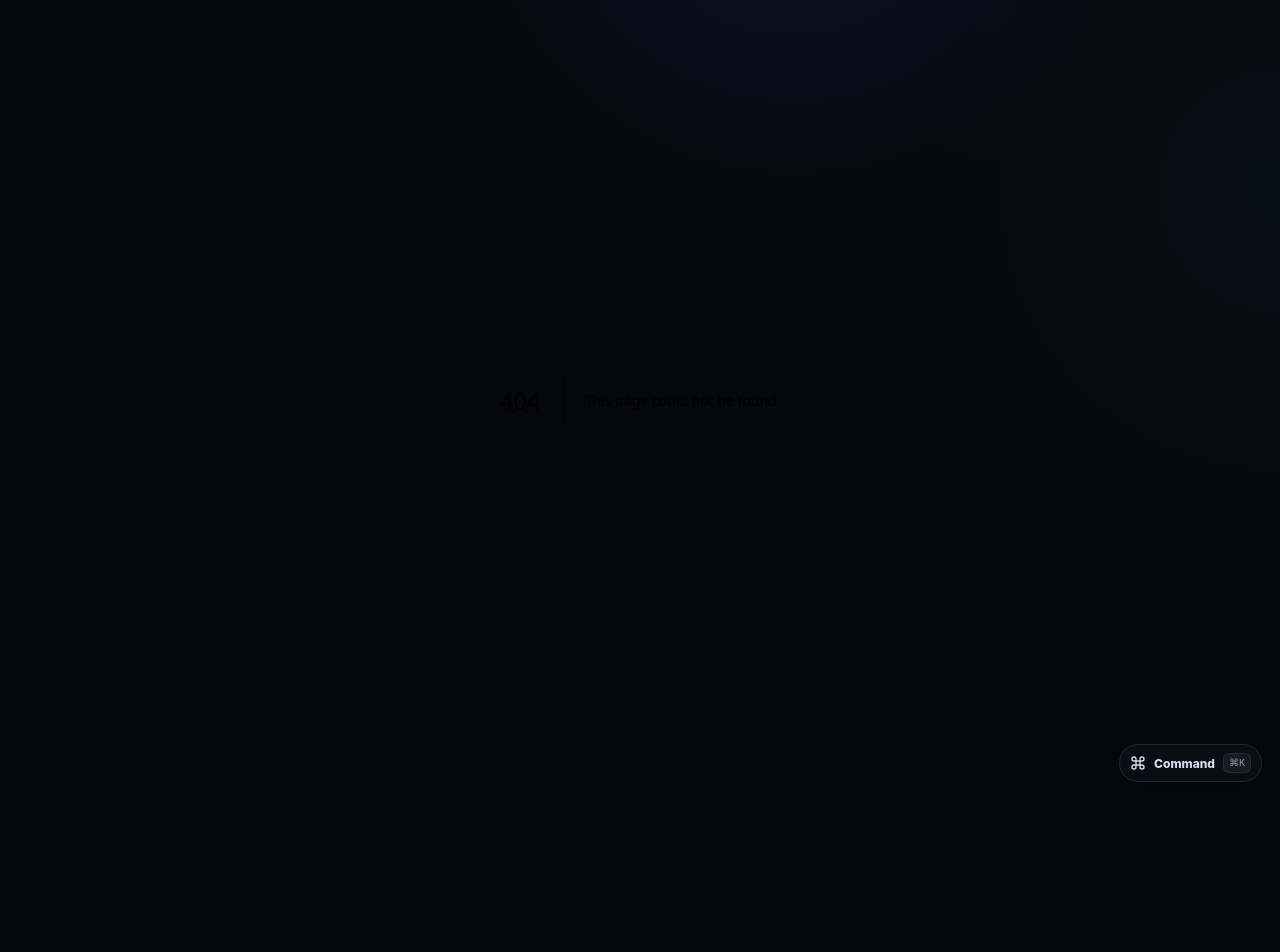
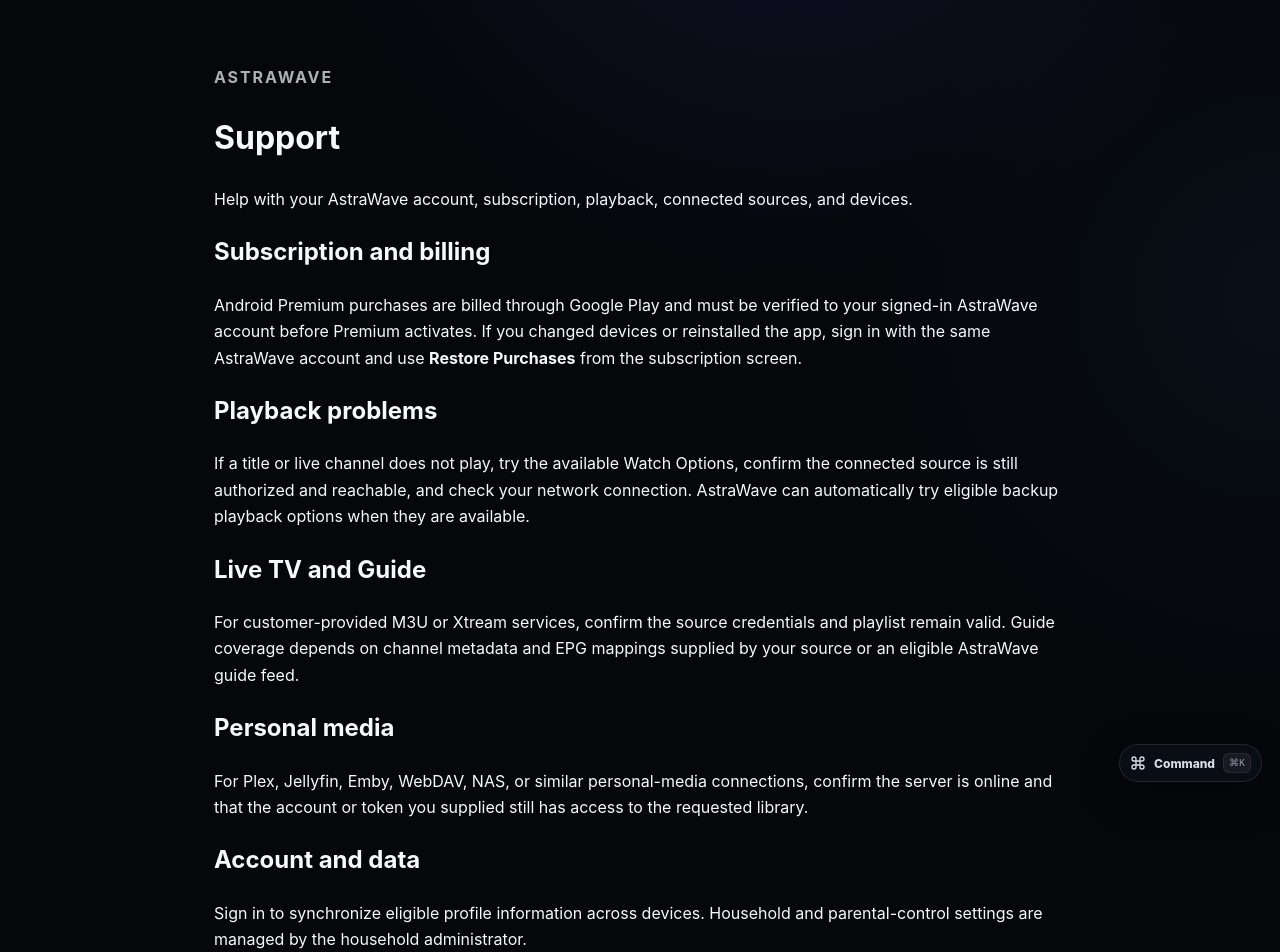
Before and after one commit to james-mull/astrawave-tv-build, a Next.js app in the folder web-app/: page /support in a window 1280 px wide. Before the commit this address had no page. Shown: the top 952 px of the page. Before the commit the page ends 800 px from the top, so only its background shows below. Built offline with nearby package versions, Linux system fonts and the light colour scheme.

Commit message:
Add AstraWave support page

```diff
--- /dev/null
+++ b/web-app/app/support/page.tsx
@@ -0,0 +1,32 @@
+export const metadata = {
+  title: 'Support | AstraWave',
+  description: 'AstraWave support, billing, playback, and account help.',
+};
+
+export default function SupportPage() {
+  return (
+    <main style={{maxWidth: 900, margin: '0 auto', padding: '48px 24px 80px', lineHeight: 1.65}}>
+      <p style={{opacity: .7, letterSpacing: '.12em', fontWeight: 700}}>ASTRAWAVE</p>
+      <h1>Support</h1>
+      <p>Help with your AstraWave account, subscription, playback, connected sources, and devices.</p>
+
+      <h2>Subscription and billing</h2>
+      <p>Android Premium purchases are billed through Google Play and must be verified to your signed-in AstraWave account before Premium activates. If you changed devices or reinstalled the app, sign in with the same AstraWave account and use <strong>Restore Purchases</strong> from the subscription screen.</p>
+
+      <h2>Playback problems</h2>
+      <p>If a title or live channel does not play, try the available Watch Options, confirm the connected source is still authorized and reachable, and check your network connection. AstraWave can automatically try eligible backup playback options when they are available.</p>
+
+      <h2>Live TV and Guide</h2>
+      <p>For customer-provided M3U or Xtream services, confirm the source credentials and playlist remain valid. Guide coverage depends on channel metadata and EPG mappings supplied by your source or an eligible AstraWave guide feed.</p>
+
+      <h2>Personal media</h2>
+      <p>For Plex, Jellyfin, Emby, WebDAV, NAS, or similar personal-media connections, confirm the server is online and that the account or token you supplied still has access to the requested library.</p>
+
+      <h2>Account and data</h2>
+      <p>Sign in to synchronize eligible profile information across devices. Household and parental-control settings are managed by the household administrator.</p>
+
+      <h2>Before public launch</h2>
+      <p>The verified customer-support email or contact form used for account, privacy, billing, and deletion requests must be published here and in the Google Play listing before AstraWave is sold to customers. Until that verified destination is configured, this page is a release-candidate support resource rather than the final public contact channel.</p>
+    </main>
+  );
+}
```
